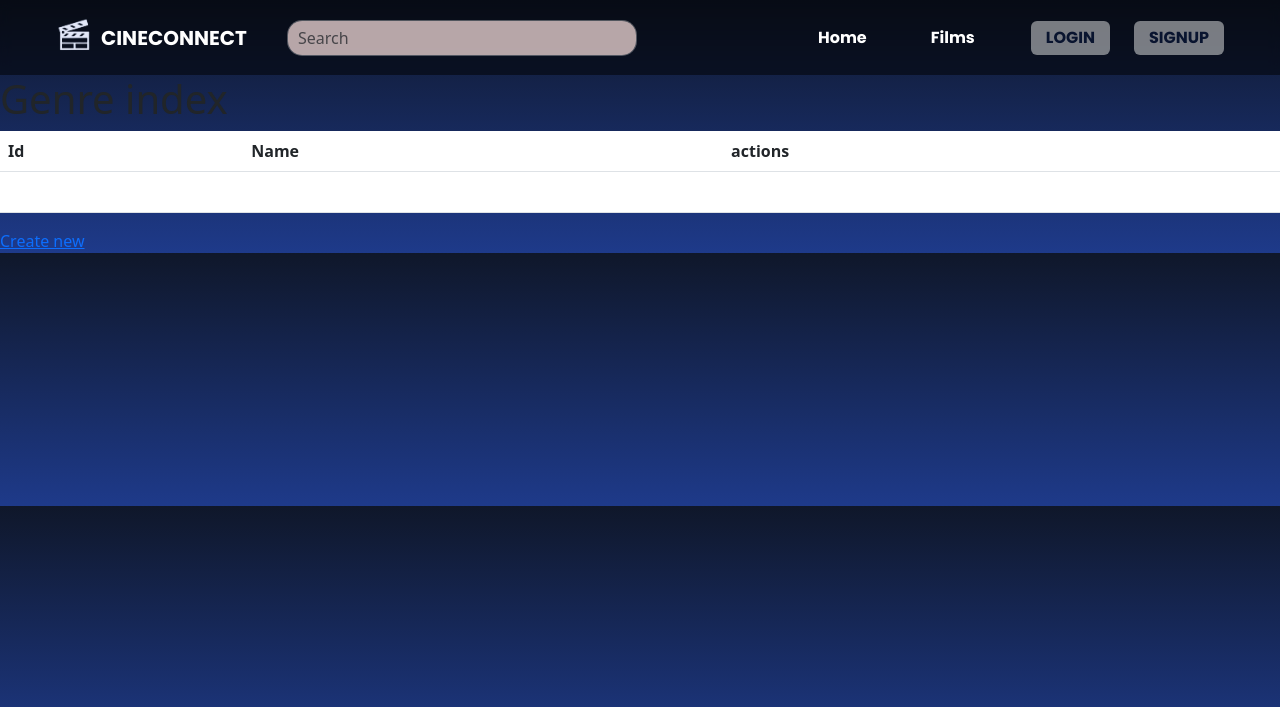
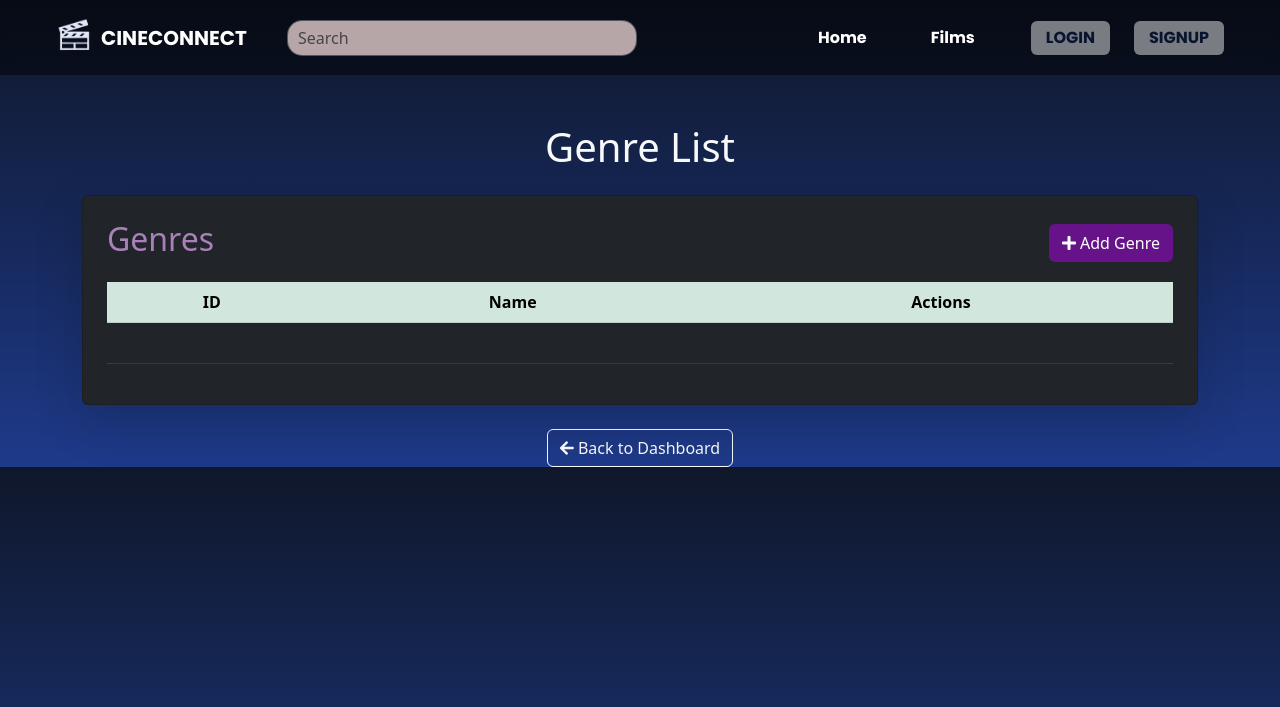
Before and after one commit to edwinjo20/TestProject, a Symfony app: template templates/genre/index.html.twig in a window 1280 px wide. Shown: the top 707 px of the page. Run offline with Twig, Linux system fonts and the light colour scheme; the template is opened without the code that fills it, so the values that code supplies are empty; some libraries are stand-ins or nearby versions.

Commit message:
first commit

```diff
--- a/src/Security/LoginFormAuthenticator.php
+++ b/src/Security/LoginFormAuthenticator.php
@@ -28,7 +28,6 @@ class LoginFormAuthenticator extends AbstractAuthenticator implements Authentica
     {
         $this->urlGenerator = $urlGenerator;
     }
-
 
     public function supports(Request $request): ?bool
     {
--- a/templates/genre/index.html.twig
+++ b/templates/genre/index.html.twig
@@ -1,35 +1,60 @@
 {% extends 'base.html.twig' %}
 
-{% block title %}Genre index{% endblock %}
+{% block title %}Genre Index{% endblock %}
 
 {% block body %}
-    <h1>Genre index</h1>
+<div class="container mt-5">
+    <h1 class="text-center mb-4 text-light">Genre List</h1>
 
-    <table class="table">
-        <thead>
+    <div class="card shadow-lg p-4 bg-dark text-light">
+        <div class="d-flex justify-content-between align-items-center mb-3">
+            <h2 style="color: rgb(169, 128, 186);">Genres</h2>
+            <a href="{{ path('app_genre_new') }}" class="btn" style="background-color:rgb(102, 19, 138); color: white;">
+                <i class="fas fa-plus"></i> Add Genre
+            </a>
+        </div>
+
+        <div class="table-responsive">
+            <table class="table table-dark table-hover rounded">
+                <thead class="table-success text-center">
                     <tr>
-                <th>Id</th>
+                        <th>ID</th>
                         <th>Name</th>
-                <th>actions</th>
+                        <th>Actions</th>
                     </tr>
                 </thead>
                 <tbody>
                     {% for genre in genres %}
                         <tr>
-                <td>{{ genre.id }}</td>
-                <td>{{ genre.name }}</td>
-                <td>
-                    <a href="{{ path('app_genre_show', {'id': genre.id}) }}">show</a>
-                    <a href="{{ path('app_genre_edit', {'id': genre.id}) }}">edit</a>
+                            <td class="fw-bold">{{ genre.id }}</td>
+                            <td class="fw-bold">{{ genre.name }}</td>
+                            <td class="text-center">
+                                <a href="{{ path('app_genre_edit', {'id': genre.id}) }}" class="btn btn-sm" style="background-color:rgb(102, 19, 138); color: white;">
+                                    <i class="fas fa-edit"></i> Edit
+                                </a>
+                                <form action="{{ path('app_genre_delete', {'id': genre.id}) }}" method="POST" class="d-inline">
+                                    <input type="hidden" name="_token" value="{{ csrf_token('delete' ~ genre.id) }}">
+                                    <button type="submit" class="btn btn-sm" style="background-color:rgb(138, 69, 168); color: white;">
+                                        <i class="fas fa-trash"></i> Delete
+                                    </button>
+                                </form>
                             </td>
                         </tr>
                     {% else %}
                         <tr>
-                <td colspan="3">no records found</td>
+                            <td colspan="3" class="text-center text-muted">No genres found</td>
                         </tr>
                     {% endfor %}
                 </tbody>
             </table>
+        </div>
+    </div>
 
-    <a href="{{ path('app_genre_new') }}">Create new</a>
+    <!-- 🔙 Back to Admin Dashboard -->
+    <div class="text-center mt-4">
+        <a href="{{ path('admin_dashboard') }}" class="btn btn-outline-light">
+            <i class="fas fa-arrow-left"></i> Back to Dashboard
+        </a>
+    </div>
+</div>
 {% endblock %}
```
Also changed, not shown: templates/film/edit.html.twig (+36 -5 lines), templates/genre/_form.html.twig (+27 -3 lines), templates/genre/edit.html.twig (+16 -5 lines), public/uploads/images/67b91fc69a24e.jpg (added), public/uploads/images/67b91fe3f0b54.jpg (added), public/uploads/images/67b92004d8a13.jpg (added), public/uploads/images/67b92026337aa.jpg (added), public/uploads/images/67b9209b6510d.jpg (added), public/uploads/images/67b920eec9fd4.jpg (added), public/uploads/images/67b92106b41df.jpg (added), 2 other files. Lines whose indentation alone changed are shown as unchanged.
